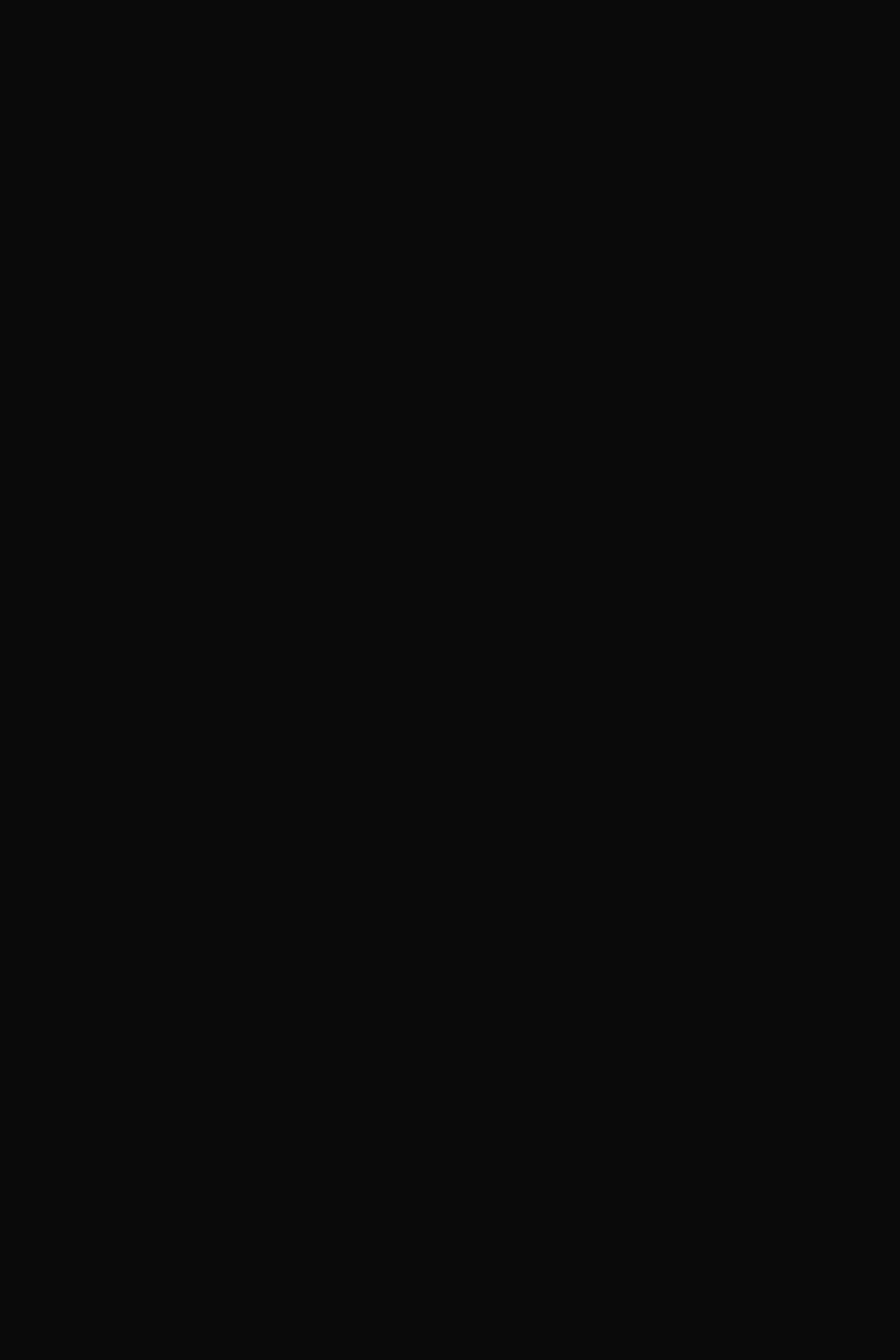
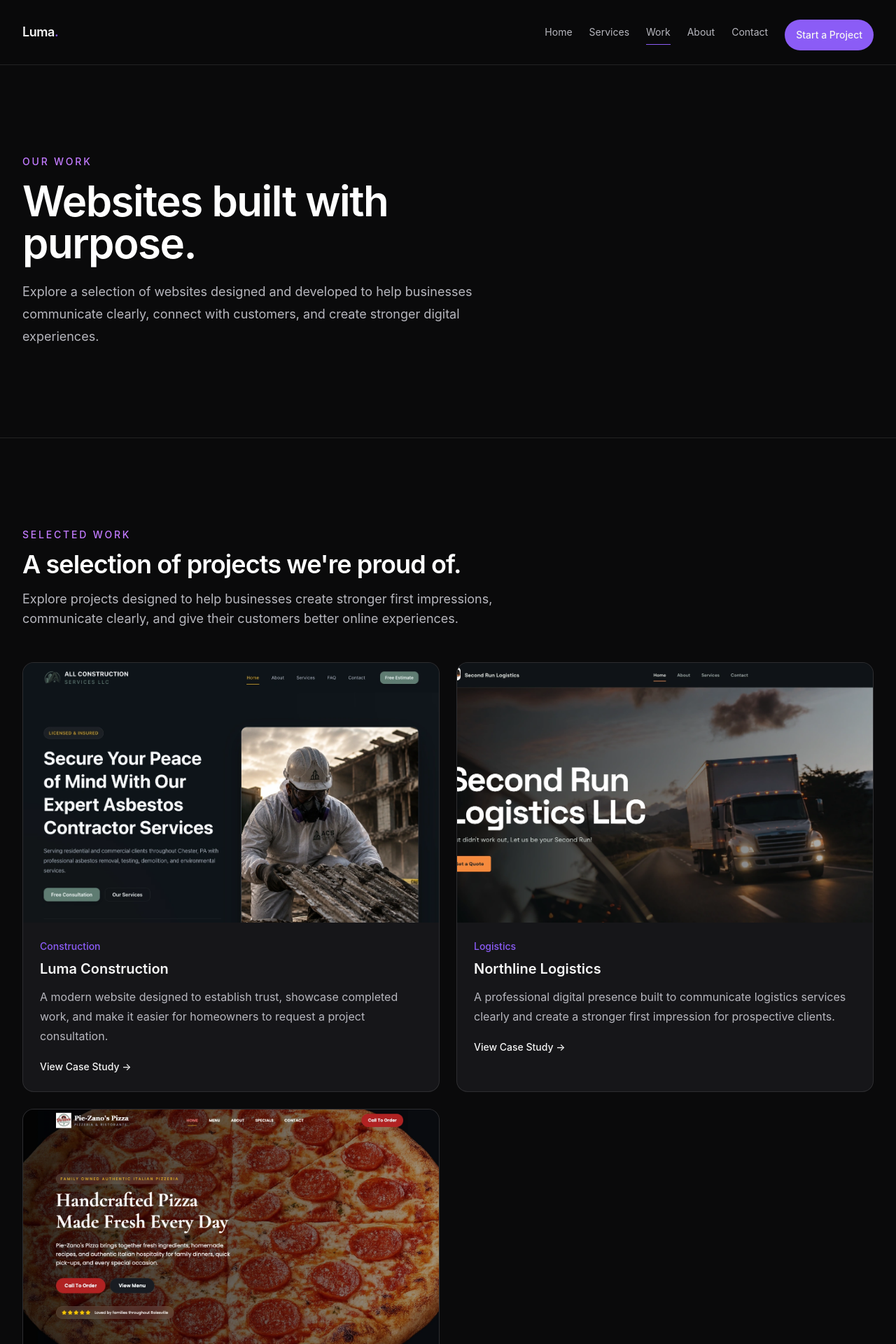
Before and after one commit to syniahpeterson/luma-web-studio, a React (Vite) app: page /work in a window 1280 px wide. Before the commit this address had no page. Shown: the top 1920 px of the page at 70% size. Before the commit the page ends 800 px from the top, so only its background shows below. Built offline with nearby package versions, Linux system fonts and the light colour scheme.

Commit message:
feat: add Work page with WorkHero and ProjectsGrid components

```diff
--- a/src/App.jsx
+++ b/src/App.jsx
@@ -2,6 +2,7 @@ import { BrowserRouter, Route, Routes } from "react-router-dom";
 import SiteLayout from "./layouts/SiteLayout";
 import Home from "./pages/Home";
 import Services from "./pages/Services";
+import Work from "./pages/Work";
 
 function App() {
   return (
@@ -10,6 +11,7 @@ function App() {
         <Route element={<SiteLayout />}>
           <Route path="/" element={<Home />} />
           <Route path="/services" element={<Services />} />
+          <Route path="/work" element={<Work />} />
         </Route>
       </Routes>
     </BrowserRouter>
--- /dev/null
+++ b/src/components/sections/work/ProjectsGrid.jsx
@@ -0,0 +1,26 @@
+import SectionHeading from "../../common/SectionHeading";
+import Container from "../../common/Container";
+import ProjectCard from "../../ui/ProjectCard";
+import projects from "../../../data/projects";
+
+function ProjectsGrid() {
+  return (
+    <section className="border-b border-white/10">
+      <Container className="py-24 lg:py-32">
+        <SectionHeading
+          eyebrow="Selected Work"
+          title="A selection of projects we're proud of."
+          description="Explore projects designed to help businesses create stronger first impressions, communicate clearly, and give their customers better online experiences."
+        />
+
+        <div className="mt-12 grid gap-6 lg:grid-cols-2">
+          {projects.map((project) => (
+            <ProjectCard key={project.id} project={project} />
+          ))}
+        </div>
+      </Container>
+    </section>
+  );
+}
+
+export default ProjectsGrid;
--- /dev/null
+++ b/src/components/sections/work/WorkHero.jsx
@@ -0,0 +1,27 @@
+import Container from "../../common/Container";
+
+function WorkHero() {
+  return (
+    <section className="border-b border-white/10">
+      <Container className="py-20 sm:py-24 lg:py-32">
+        <div className="max-w-3xl">
+          <p className="text-sm font-medium uppercase tracking-[0.2em] text-purple-400">
+            Our Work
+          </p>
+
+          <h1 className="mt-4 text-4xl font-semibold tracking-tight text-white sm:text-5xl lg:text-6xl">
+            Websites built with purpose.
+          </h1>
+
+          <p className="mt-6 max-w-2xl text-lg leading-8 text-[#b7b7be]">
+            Explore a selection of websites designed and developed to help
+            businesses communicate clearly, connect with customers, and create
+            stronger digital experiences.
+          </p>
+        </div>
+      </Container>
+    </section>
+  );
+}
+
+export default WorkHero;
--- /dev/null
+++ b/src/pages/Work.jsx
@@ -0,0 +1,19 @@
+import CTASection from "../components/common/CTASection";
+import ProjectsGrid from "../components/sections/work/ProjectsGrid";
+import WorkHero from "../components/sections/work/WorkHero";
+
+function Work() {
+  return (
+    <>
+      <WorkHero />
+      <ProjectsGrid />
+      <CTASection
+        eyebrow="Start Your Project"
+        title="Ready to create something like this?"
+        description="Tell us about your business and what you're looking to build. We'll help you turn your ideas into a website that works for your customers."
+      />
+    </>
+  );
+}
+
+export default Work;
```
